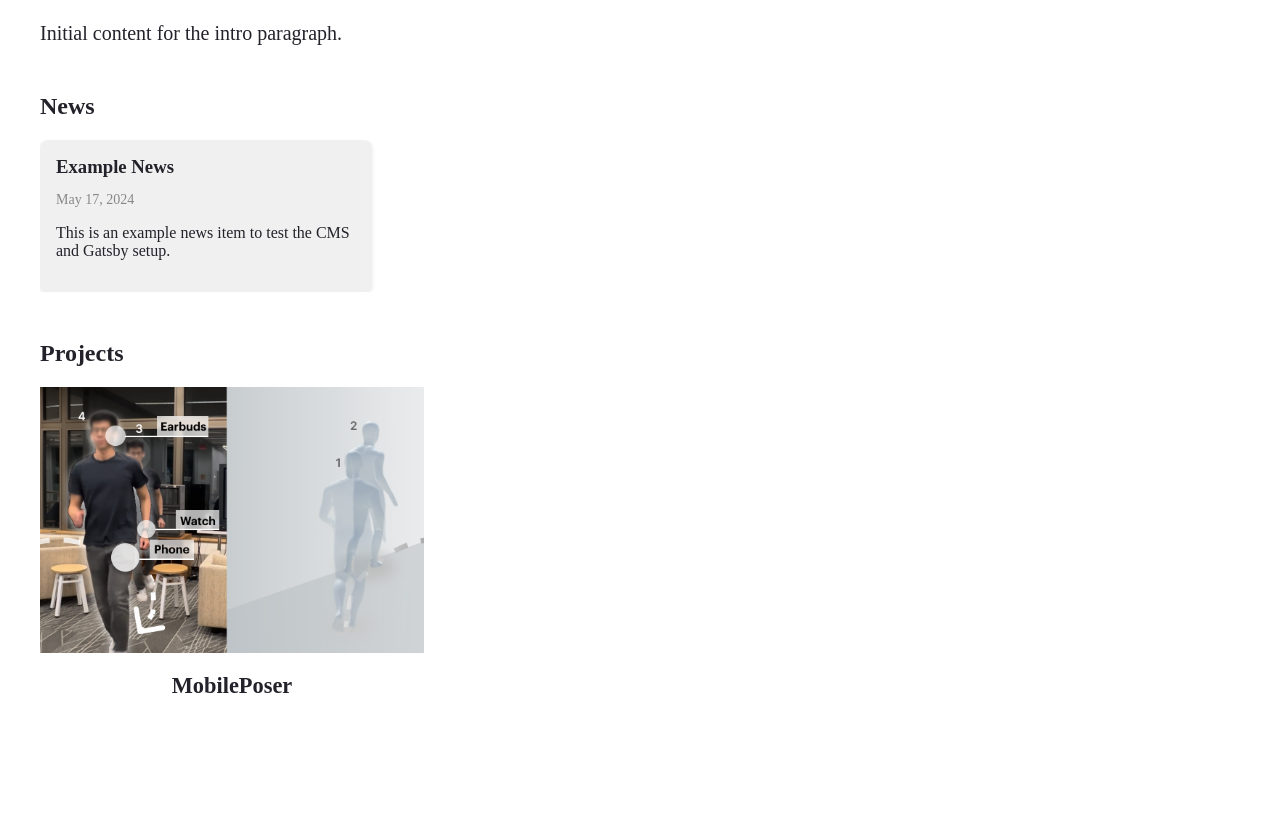
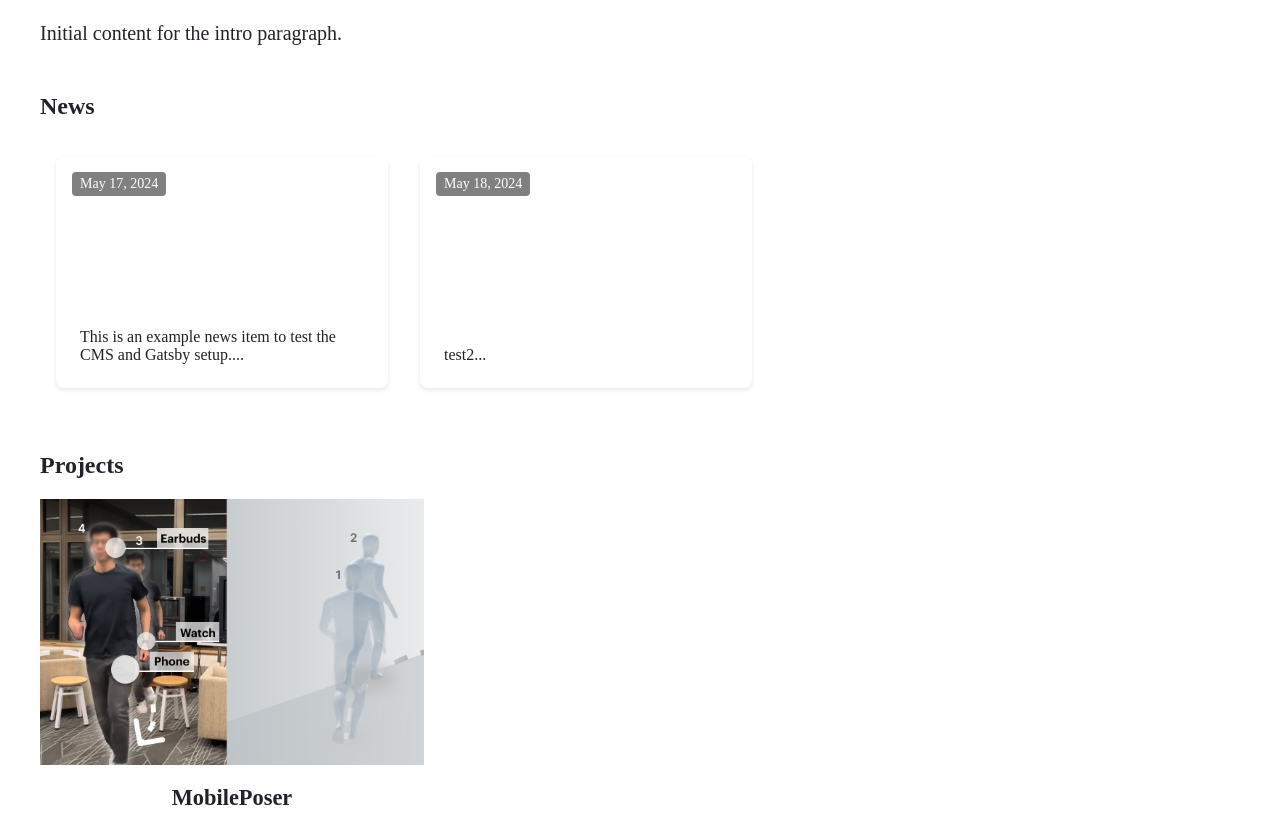
Before and after one commit to SPICExLAB/spice-lab.org, a Gatsby site: page / in a window 1280 px wide. Shown: the part 96-935 px from the top of the page. Before the commit the page ends 823 px from the top, so only its background shows below. Built offline with nearby package versions, Linux system fonts and the light colour scheme; Gatsby itself is replaced by a stand-in of ours.

Commit message:
fix news fields

```diff
--- a/src/components/NewsCard.js
+++ b/src/components/NewsCard.js
@@ -1,13 +1,33 @@
 // NewsCard.js
-import React from 'react';
+import React, { useState } from 'react';
 import * as styles from './NewsCard.module.css';
 
 const NewsCard = ({ news }) => {
+  const [isExpanded, setIsExpanded] = useState(false);
+
+  const handleReadMore = () => {
+    setIsExpanded(!isExpanded);
+  };
+
   return (
-    <div className={styles.newsCard}>
-      <h3>{news.title}</h3>
-      <p className={styles.date}>{news.date}</p>
-      <p>{news.content}</p>
+    <div
+      className={styles.newsCard}
+      style={{
+        backgroundImage: news.image ? `url(${news.image})` : 'none',
+        backgroundColor: news.image ? 'none' : 'white',
+        backgroundSize: 'cover',
+        backgroundPosition: 'center',
+      }}
+    >
+      <div className={styles.date}>{news.date}</div>
+      <div className={styles.content}>
+        {isExpanded ? news.content : news.content.substring(0, 100) + '...'}
+        {news.content.length > 100 && (
+          <button onClick={handleReadMore} className={styles.readMoreButton}>
+            {isExpanded ? 'Read Less' : 'Read More'}
+          </button>
+        )}
+      </div>
     </div>
   );
 };
--- a/src/components/NewsCard.module.css
+++ b/src/components/NewsCard.module.css
@@ -1,18 +1,44 @@
-/* NewsCard.module.css */
 .newsCard {
-  background-color: #f0f0f0;
+  width: 300px;
+  height: 200px;
+  padding: 16px;
+  position: relative;
+  overflow: hidden;
+  display: flex;
+  flex-direction: column;
+  justify-content: flex-end;
+  box-shadow: 0 2px 4px rgba(0, 0, 0, 0.1);
   border-radius: 8px;
-  padding: 16px;
-  box-shadow: 0 2px 4px rgba(0, 0, 0, 0.1);
-}
-
-.newsCard h3 {
-  margin-top: 0;
-  margin-bottom: 8px;
+  margin: 16px;
+  background-size: cover;
+  background-position: center;
 }
 
 .date {
-  color: #888;
-  font-size: 14px;
-  margin-bottom: 8px;
+  background-color: grey;
+  color: white;
+  padding: 4px 8px;
+  position: absolute;
+  top: 16px;
+  left: 16px;
+  border-radius: 4px;
+  font-size:14px;
 }
+
+.content {
+  background-color: white;
+  padding: 8px;
+
+  max-height: 80px;
+  overflow: hidden;
+
+
+}
+
+.readMoreButton {
+  background: none;
+  border: none;
+  color: blue;
+  cursor: pointer;
+  text-decoration: underline;
+}
--- a/src/components/homePage.module.css
+++ b/src/components/homePage.module.css
@@ -12,6 +12,18 @@
     grid-template-columns: repeat(auto-fill, minmax(200px, 1fr));
     gap: 16px;
   }
+}
+
+.projectCard {
+  overflow: hidden;
+  border-radius: 8px;
+  box-shadow: 0 2px 4px rgba(0, 0, 0, 0.1);
+}
+
+.projectImage {
+  width: 100%;
+  height: 200px; /* Set a fixed height */
+  object-fit: cover; /* Ensure the image covers the box */
 }
 
 .newsCarouselContainer {
--- a/src/components/projectCard.js
+++ b/src/components/projectCard.js
@@ -2,6 +2,7 @@ import React from 'react';
 import { Link } from 'gatsby';
 import { GatsbyImage, getImage } from 'gatsby-plugin-image';
 import * as styles from '../components/projectCard.module.css';
+
 const ProjectCard = ({ frontmatter, heroImage, slug }) => {
   const { title, subtitle, published } = frontmatter;
 
--- a/src/content/news/2024-05-17-example-news.md
+++ b/src/content/news/2024-05-17-example-news.md
@@ -3,4 +3,5 @@ type: "news"
 title: "Example News"
 date: "2024-05-17"
 content: "This is an example news item to test the CMS and Gatsby setup."
+image: ""
 ---
--- a/src/content/news/2024-05-18-test2.md
+++ b/src/content/news/2024-05-18-test2.md
@@ -1,5 +1,7 @@
 ---
-title: test2
-date: 2024-05-18T00:00:31.700Z
-content: t﻿est2
+type: "news"
+title: "test2"
+date: "2024-05-18T00:00:31.700Z"
+content: "test2"
+image: ""
 ---
--- a/src/pages/index.js
+++ b/src/pages/index.js
@@ -58,7 +58,6 @@ const IndexPage = ({ data }) => {
           </div>
         </>
       )}
-
       <h2>Projects</h2>
       <div className={styles.projectGrid}>
         {projectsData.nodes.map((project) => (
@@ -106,9 +105,9 @@ export const query = graphql`
       nodes {
         id
         frontmatter {
-          title
           date(formatString: "MMMM DD, YYYY")
           content
+          image
         }
       }
     }
--- a/static/admin/config.yml
+++ b/static/admin/config.yml
@@ -21,6 +21,7 @@ collections:
     create: true
     slug: "{{year}}-{{month}}-{{day}}-{{slug}}"
     fields:
-      - { label: "Title", name: "title", widget: "string" }
+      - { label: "Type", name: "type", widget: "hidden", default: "news" }
       - { label: "Date", name: "date", widget: "datetime" }
       - { label: "Content", name: "content", widget: "markdown" }
+      - { label: "Image", name: "image", widget: "image", required: false }
```
